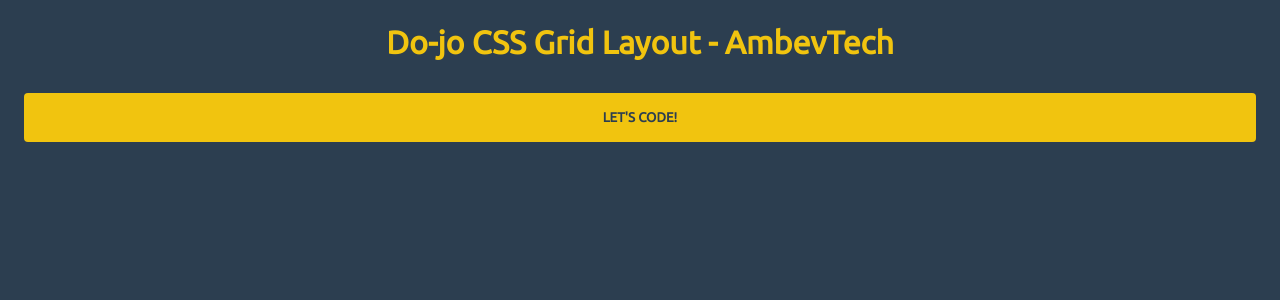
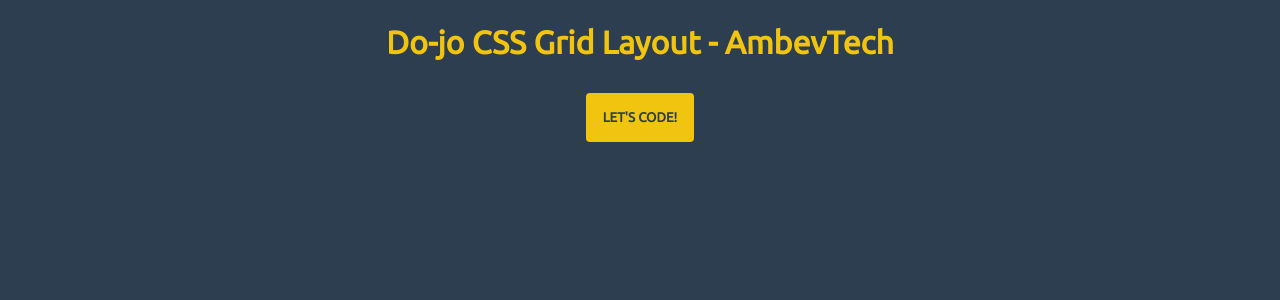
Before and after one commit to ernaneaugusto/css-grid, an Angular app: page / in a window 1280 px wide. Shown: the top 300 px of the page. Built offline with nearby package versions, Linux system fonts and the light colour scheme.

Commit message:
estilo botao inline

```diff
--- a/src/app/app.component.html
+++ b/src/app/app.component.html
@@ -15,7 +15,7 @@
   <main id="main-content">
     <div class="lesson" *ngIf="lesson === 0">
       <h1 class="title">Do-jo CSS Grid Layout - AmbevTech</h1>
-      <button class="btn" (click)="init()">Let's code!</button>
+      <button class="btn btn-inline-block" (click)="init()">Let's code!</button>
     </div>
 
     <div class="lesson" *ngIf="lesson === 1">
--- a/src/app/app.component.scss
+++ b/src/app/app.component.scss
@@ -127,10 +127,14 @@
     border-radius: 4px;
     width: 100%;
     cursor: pointer;
-    display: block;
     text-transform: uppercase;
     font-weight: bold;
     transition: .2s ease-in-out all;
+
+    &.btn-inline-block {
+        width: auto;
+        display: inline-block;
+    }
 
     &:hover {
         background-color: darken($yellow, 10);
```
